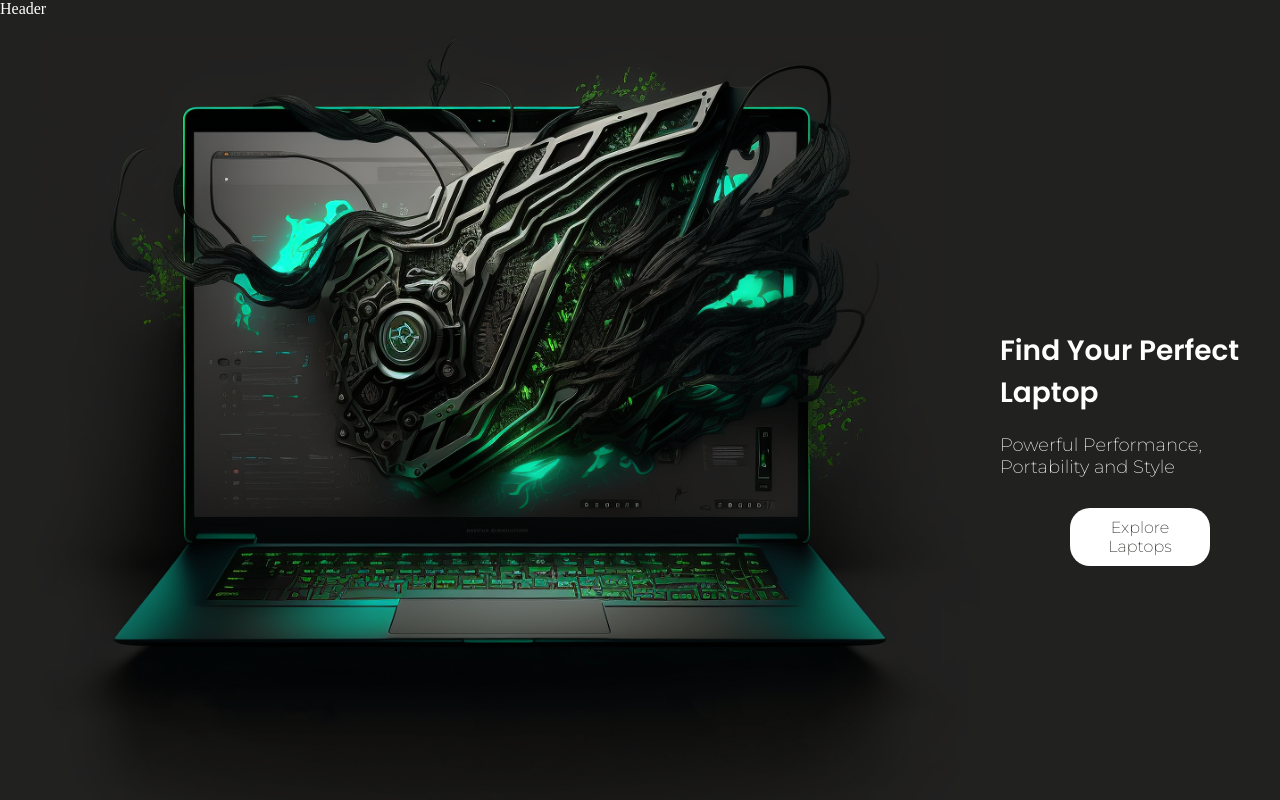
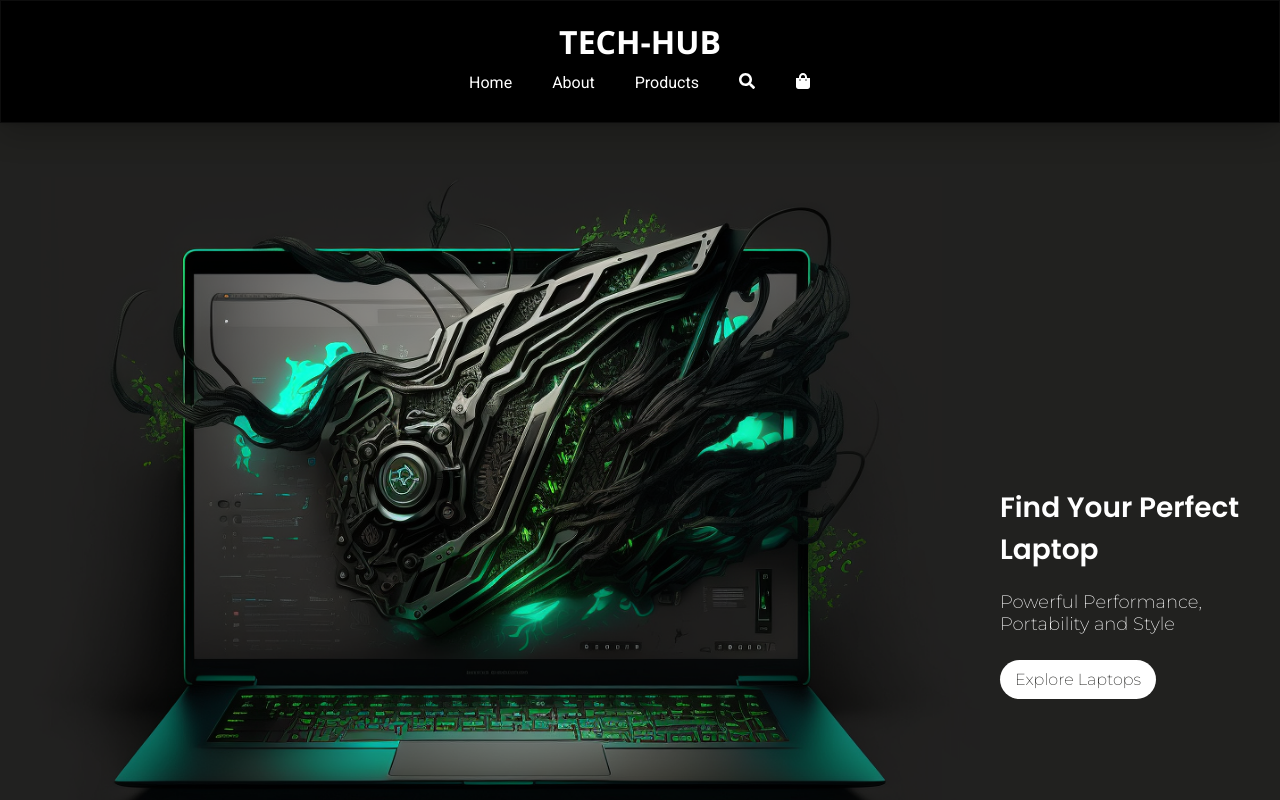
Before and after one commit to kmariuszk/ecommerce, a Next.js app: page / in a window 1280 px wide. Shown: the top 800 px of the page. Built offline with nearby package versions, Linux system fonts and the light colour scheme.

Commit message:
Implement header and navbar

```diff
--- a/components/Header.jsx
+++ b/components/Header.jsx
@@ -1,8 +1,61 @@
 import React from 'react'
+import Link from 'next/link'
+import { FaSearch, FaShoppingBag } from 'react-icons/fa';
+import { useState, useEffect } from 'react'
+
+const navLinks = [
+  ["Home", "/"],
+  ["About", "/about"],
+  ["Products", "/products"],
+];
 
 function Header() {
+  const [isShrunk, setShrunk] = useState(false);
+
+  useEffect(() => {
+    const onScroll = () => {
+      setShrunk((isShrunk) => {
+        if (
+          !isShrunk &&
+          (document.body.scrollTop > 70 ||
+            document.documentElement.scrollTop > 70)
+        ) {
+          return true;
+        }
+
+        if (
+          isShrunk &&
+          document.body.scrollTop < 4 &&
+          document.documentElement.scrollTop < 4
+        ) {
+          return false;
+        }
+
+        return isShrunk;
+      });
+    };
+
+    window.addEventListener("scroll", onScroll);
+    return () => window.removeEventListener("scroll", onScroll);
+  }, []);
+
+  const actionButtons = navLinks.map((item, index) => (
+    <Link className='Header--action-buttons' key={index} href={item[1]}>{item[0]}</Link>
+  ))
+
   return (
-    <div>Header</div>
+    <div className={`Header ${isShrunk && 'Header--scrolled'}`} >
+      <Link className='Header--title-button' href='/' >
+        <h1 className='Header--title'>TECH-HUB</h1>
+      </Link>
+      <nav className='Header--buttons-container'>
+        {actionButtons}
+        <FaSearch />
+        <Link className='Header--shopping-bag' href='/basket'>
+          <FaShoppingBag />
+        </Link>
+      </nav>
+    </div >
   )
 }
 
--- a/package.json
+++ b/package.json
@@ -15,6 +15,7 @@
     "mongoose": "^6.8.4",
     "next": "13.1.4",
     "react": "18.2.0",
-    "react-dom": "18.2.0"
+    "react-dom": "18.2.0",
+    "react-icons": "^4.7.1"
   }
 }
--- a/styles/globals.css
+++ b/styles/globals.css
@@ -1,5 +1,4 @@
-@import url('https://fonts.googleapis.com/css2?family=Montserrat:wght@200&family=Poppins:wght@600&display=swap');
-
+@import url('https://fonts.googleapis.com/css2?family=Montserrat:wght@200&family=Open+Sans:wght@700&family=Poppins:wght@600&family=Roboto&display=swap');
 * {
     /* background-color: #21211f; */
     color: white;
@@ -10,10 +9,63 @@ body {
     background-image: linear-gradient(#21211f, #21211f);
 }
 
+/* HEADER STYLING */
+
+.Header {
+    position: fixed;
+    top: 0;
+    left: 0;
+    width: 100%;
+    z-index: 1;
+    transition: 0.6s;
+    padding: 20px 0px;
+
+    background: black;
+    box-shadow: rgba(0, 0, 0, 0.2) 0px 12px 28px 0px, rgba(0, 0, 0, 0.1) 0px 2px 4px 0px, rgba(255, 255, 255, 0.05) 0px 0px 0px 1px inset;
+}
+
+.Header.Header--scrolled {
+    transition: 0.6s ease-out;
+    padding: 0px 0px;
+}
+
+.Header--scrolled .Header--title {
+    transition: 0.6s ease-in;
+    font-size: 0px;
+}
+
+.Header--title {
+    transition: 0.6s;
+    font-family: 'Open Sans', sans-serif;
+    text-align: center;
+}
+
+.Header--scrolled-title {
+    font-size: 0px;
+}
+
+.Header--title-button {
+    text-decoration: none;
+}
+
+.Header--action-buttons {
+    text-decoration: none;
+}
+
+.Header--buttons-container {
+    padding: 10px;
+    font-family: 'Roboto', sans-serif;
+    display: flex;
+    gap: 40px;
+    justify-content: center;
+}
+
+
 /* HOMEPAGE STYLING */
 
 /* hero section */
 .homepage--hero-container {
+    margin-top: 10em;
     display: flex;
     position: relative;
     align-items: center;
@@ -26,6 +78,7 @@ body {
 }
 
 .homepage--hero-text-container {
+    top: 10px;
     max-height: 300px;
     position: absolute;
 }
@@ -45,18 +98,18 @@ body {
 }
 
 .homepage--action-button {
-    margin: 10px 0px;
-    margin-left: 50%;
-    transform: translateX(-50%);
+    margin: 5px 0px;
+    /* margin-left: 50%; */
+    /* transform: translateX(-50%); */
     background-color: white;
-    border:none;
-    padding: 10px;
+    border: none;
+    padding: 10px 15px;
     border-radius: 20px;
     cursor: pointer;
 
     color: #21211f;
     font-size: 16px;
-    font-weight: 100;
+    font-weight: 200;
     font-family: 'Montserrat';
 }
 
@@ -64,9 +117,13 @@ body {
 
 .homepage--features {
     display: grid;
+    grid-gap: 3px;
     grid-template-columns: auto auto auto;
     align-content: center;
+    justify-items: center;
+    align-items: center;
     justify-content: center;
+    padding: 30px;
 }
 
 .homepage--image {
```
Also changed, not shown: components/Navbar.jsx (deleted, +0 -9 lines), public/hero-test.png (added), 1 other file (tests, documents, lock files or other folders).
